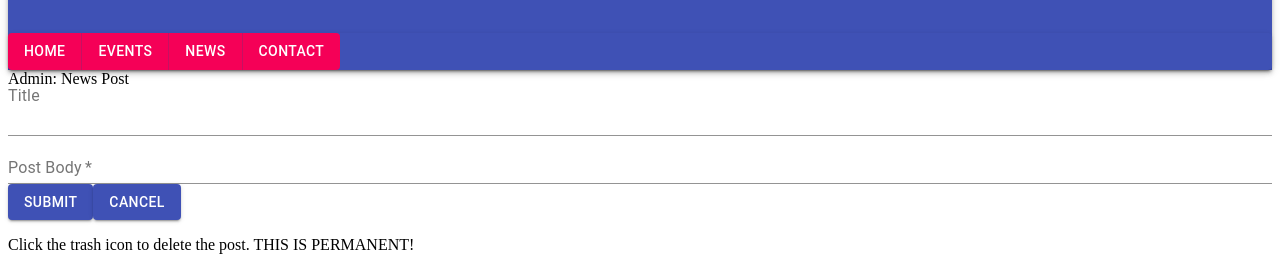
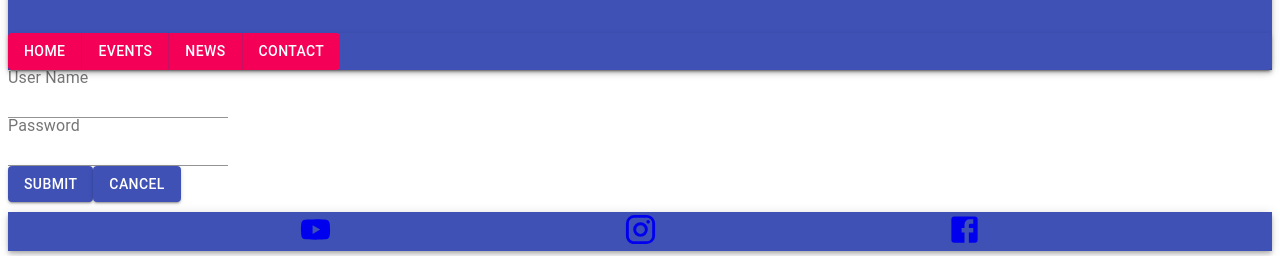
Before and after one commit to Chris-McVey/pixelVault, a React (Create React App) app in the folder client/: page /admin in a window 1280 px wide. Shown: the part 867-1123 px from the top of the page. Built offline with nearby package versions, Linux system fonts and the light colour scheme; no server answers; the HTML template or start-up script is replaced by a standard one.

Commit message:
Added authform back in

```diff
--- a/client/src/Admin.jsx
+++ b/client/src/Admin.jsx
@@ -25,9 +25,9 @@ const Admin = () => {
   };
 
   // Check if auth'd
-  // if (!sessionStorage.getItem('session_id')) {
-  //   return <AuthForm />;
-  // }
+  if (!sessionStorage.getItem('session_id')) {
+    return <AuthForm />;
+  }
 
   return (
     <div>
```
